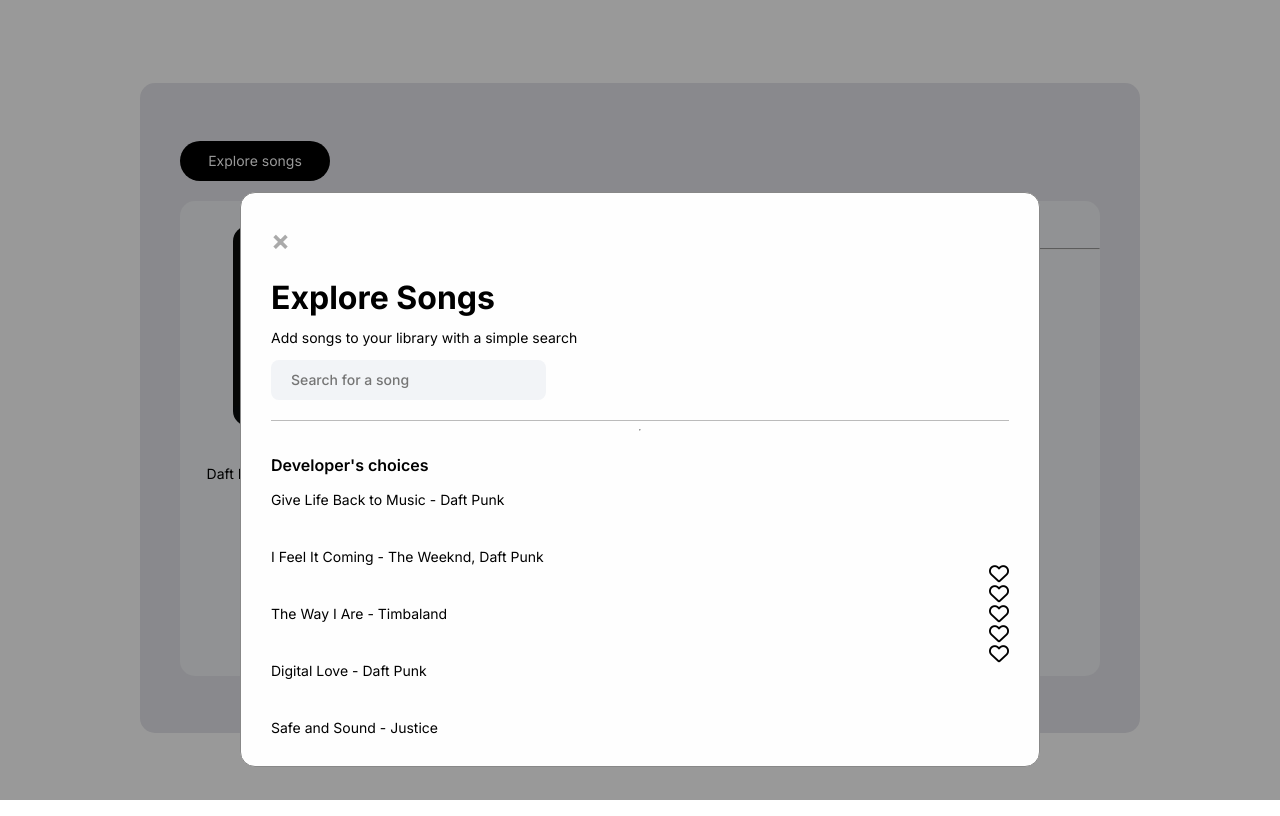
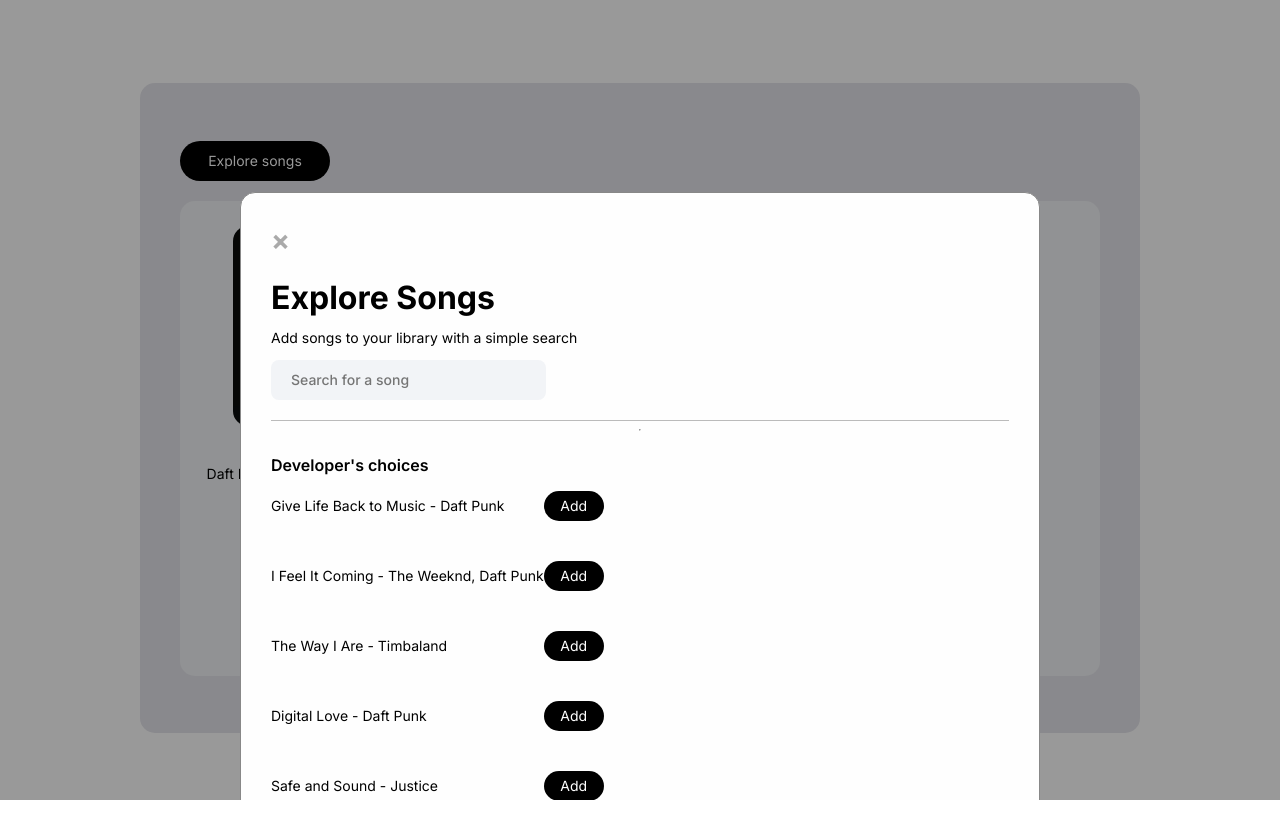
Before and after one commit to LA-248/music-player, a plain HTML site: page index.html in a window 1280 px wide. Both pictures are taken after a click on the button "Explore songs". Drawn offline with Linux system fonts and the light colour scheme.

Commit message:
Refactor - Adjust how song database is structured

```diff
--- a/index.html
+++ b/index.html
@@ -58,12 +58,13 @@
 
         <div class="right-card">
           <p id="song-library-header">Song Library</p>
-          <div id="song-library-divider">
-            <hr>
-          </div>
+          <p id="song-library-subtext">All songs that you add from the database will appear here</p>
 
           <div id="song-library-wrapper">
             <div class="song-library">
+            </div>
+
+            <div class="remove-button-wrapper">
             </div>
           </div>
 
@@ -101,19 +102,46 @@
             <div class="song-content-wrapper">
               <div class="song-content">
                 <div class="song-database">
-                  <div class="song" data-id="1">Give Life Back to Music - Daft Punk</div>
-                  <div class="song" data-id="2">I Feel It Coming - The Weeknd, Daft Punk</div>
-                  <div class="song" data-id="3">The Way I Are - Timbaland</div>
-                  <div class="song" data-id="4">Digital Love - Daft Punk</div>
-                  <div class="song" data-id="5">Safe and Sound - Justice</div>
-                </div>
-
-                <div class="like-song-wrapper">
-                  <div class="like-icon"><i title="Save to your library" class="fa-regular fa-heart fa-lg"></i></div>
-                  <div class="like-icon"><i title="Save to your library" class="fa-regular fa-heart fa-lg"></i></div>
-                  <div class="like-icon"><i title="Save to your library" class="fa-regular fa-heart fa-lg"></i></div>
-                  <div class="like-icon"><i title="Save to your library" class="fa-regular fa-heart fa-lg"></i></div>
-                  <div class="like-icon"><i title="Save to your library" class="fa-regular fa-heart fa-lg"></i></div>
+                  <div class="song">
+                    <div data-id="1">Give Life Back to Music - Daft Punk</div>
+                    <button class="add-button">Add</button>
+                  </div>
+                  <div class="song">
+                    <div data-id="2">I Feel It Coming - The Weeknd, Daft Punk</div>
+                    <button class="add-button">Add</button>
+                  </div>
+                  <div class="song">
+                    <div data-id="3">The Way I Are - Timbaland</div>
+                    <button class="add-button">Add</button>
+                  </div>
+                  <div class="song">
+                    <div data-id="4">Digital Love - Daft Punk</div>
+                    <button class="add-button">Add</button>
+                  </div>
+                  <div class="song">
+                    <div data-id="5">Safe and Sound - Justice</div>
+                    <button class="add-button">Add</button>
+                  </div>
+                  <div class="song">
+                    <div data-id="6">You Rock My World - Michael Jackson</div>
+                    <button class="add-button">Add</button>
+                  </div>
+                  <div class="song">
+                    <div data-id="7">D.A.N.C.E - Justice</div>
+                    <button class="add-button">Add</button>
+                  </div>
+                  <div class="song">
+                    <div data-id="8">Music Sounds Better With You - Stardust</div>
+                    <button class="add-button">Add</button>
+                  </div>
+                  <div class="song">
+                    <div data-id="9">Take My Breath - The Weeknd</div>
+                    <button class="add-button">Add</button>
+                  </div>
+                  <div class="song">
+                    <div data-id="10">Da Funk - Daft Punk</div>
+                    <button class="add-button">Add</button>
+                  </div>
                 </div>
               </div>
             </div>
```
